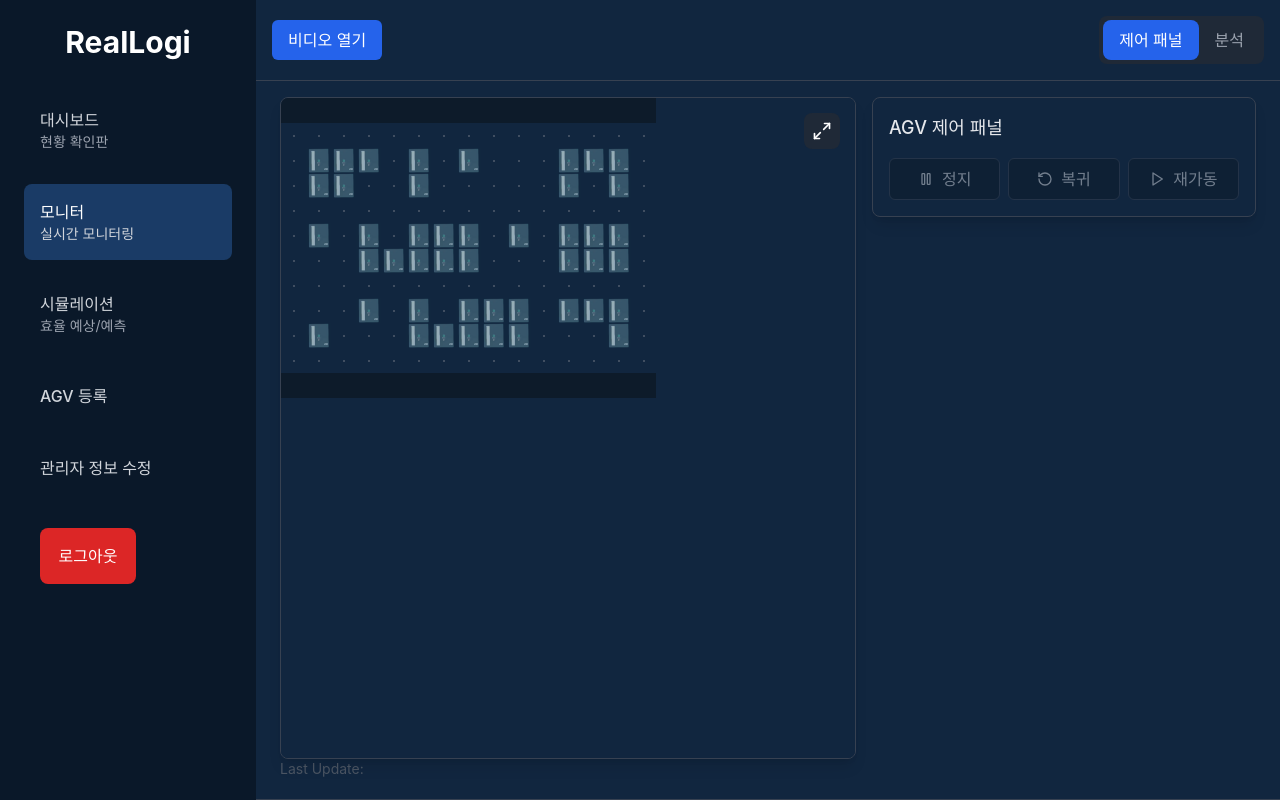
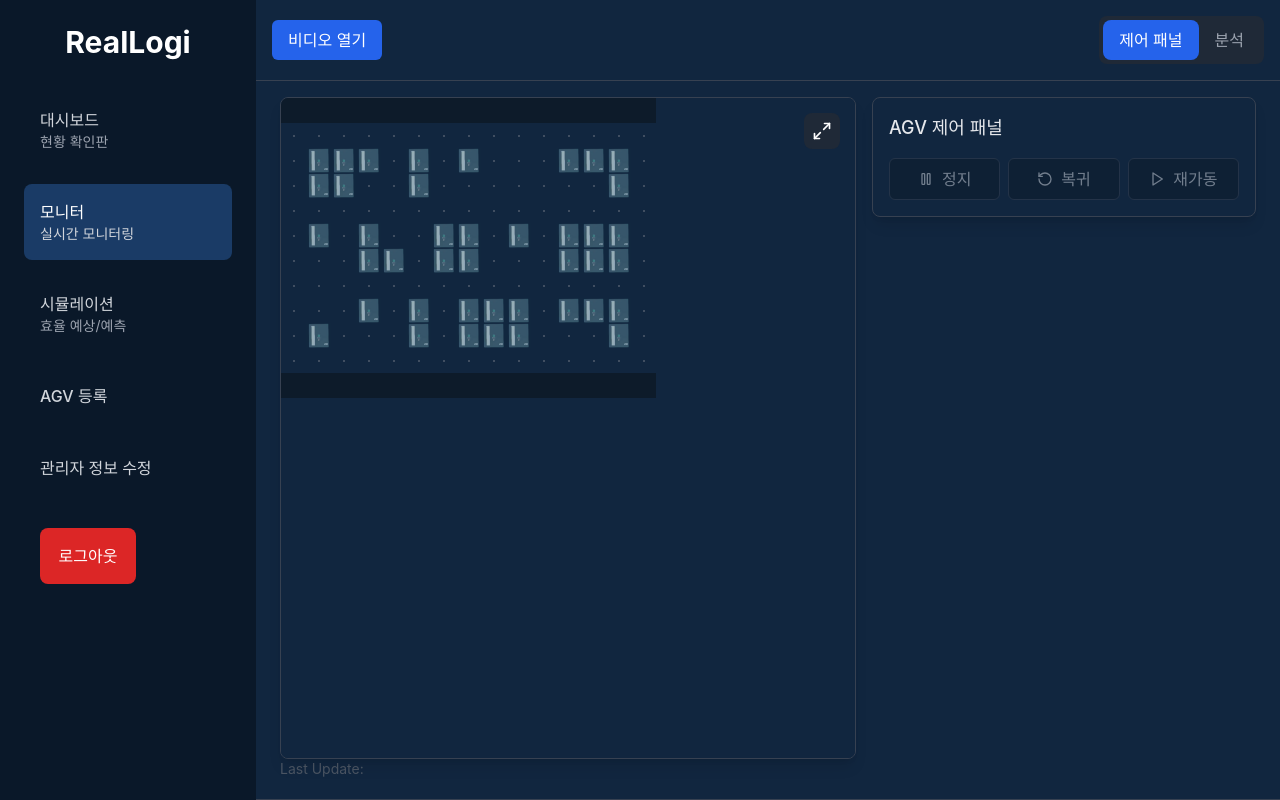
Before and after one commit to koohw/REALLOGI, a React (Create React App) app in the folder web/dt_front/: page /monitor in a window 1280 px wide. Built offline with nearby package versions, Linux system fonts and the light colour scheme; no server answers.

Commit message:
fix: map 정보 수정

```diff
--- a/web/dt_front/src/components/AGVMap.jsx
+++ b/web/dt_front/src/components/AGVMap.jsx
@@ -26,13 +26,13 @@ const AGVMap = ({ onStateChange, showControls }) => {
     [2, 2, 2, 2, 2, 2, 2, 2, 2, 2, 2, 2, 2, 2, 2],
     [0, 0, 0, 0, 0, 0, 0, 0, 0, 0, 0, 0, 0, 0, 0],
     [0, 1, 1, 1, 0, 1, 0, 1, 0, 0, 0, 1, 1, 1, 0],
-    [0, 1, 1, 0, 0, 1, 0, 0, 0, 0, 0, 1, 0, 1, 0],
+    [0, 1, 1, 0, 0, 1, 0, 0, 0, 0, 0, 0, 0, 1, 0],
     [0, 0, 0, 0, 0, 0, 0, 0, 0, 0, 0, 0, 0, 0, 0],
-    [0, 1, 0, 1, 0, 1, 1, 1, 0, 1, 0, 1, 1, 1, 0],
-    [0, 0, 0, 1, 1, 1, 1, 1, 0, 0, 0, 1, 1, 1, 0],
+    [0, 1, 0, 1, 0, 0, 1, 1, 0, 1, 0, 1, 1, 1, 0],
+    [0, 0, 0, 1, 1, 0, 1, 1, 0, 0, 0, 1, 1, 1, 0],
     [0, 0, 0, 0, 0, 0, 0, 0, 0, 0, 0, 0, 0, 0, 0],
     [0, 0, 0, 1, 0, 1, 0, 1, 1, 1, 0, 1, 1, 1, 0],
-    [0, 1, 0, 0, 0, 1, 1, 1, 1, 1, 0, 0, 0, 1, 0],
+    [0, 1, 0, 0, 0, 1, 0, 1, 1, 1, 0, 0, 0, 1, 0],
     [0, 0, 0, 0, 0, 0, 0, 0, 0, 0, 0, 0, 0, 0, 0],
     [2, 2, 2, 2, 2, 2, 2, 2, 2, 2, 2, 2, 2, 2, 2],
   ];
--- a/web/dt_front/src/pages/SimulationPage.jsx
+++ b/web/dt_front/src/pages/SimulationPage.jsx
@@ -7,13 +7,13 @@ function SimulationPage() {
     [2, 2, 2, 2, 2, 2, 2, 2, 2, 2, 2, 2, 2, 2, 2],
     [0, 0, 0, 0, 0, 0, 0, 0, 0, 0, 0, 0, 0, 0, 0],
     [0, 1, 1, 1, 0, 1, 0, 1, 0, 0, 0, 1, 1, 1, 0],
-    [0, 1, 1, 0, 0, 1, 0, 0, 0, 0, 0, 1, 0, 1, 0],
+    [0, 1, 1, 0, 0, 1, 0, 0, 0, 0, 0, 0, 0, 1, 0],
     [0, 0, 0, 0, 0, 0, 0, 0, 0, 0, 0, 0, 0, 0, 0],
-    [0, 1, 0, 1, 0, 1, 1, 1, 0, 1, 0, 1, 1, 1, 0],
-    [0, 0, 0, 1, 1, 1, 1, 1, 0, 0, 0, 1, 1, 1, 0],
+    [0, 1, 0, 1, 0, 0, 1, 1, 0, 1, 0, 1, 1, 1, 0],
+    [0, 0, 0, 1, 1, 0, 1, 1, 0, 0, 0, 1, 1, 1, 0],
     [0, 0, 0, 0, 0, 0, 0, 0, 0, 0, 0, 0, 0, 0, 0],
     [0, 0, 0, 1, 0, 1, 0, 1, 1, 1, 0, 1, 1, 1, 0],
-    [0, 1, 0, 0, 0, 1, 1, 1, 1, 1, 0, 0, 0, 1, 0],
+    [0, 1, 0, 0, 0, 1, 0, 1, 1, 1, 0, 0, 0, 1, 0],
     [0, 0, 0, 0, 0, 0, 0, 0, 0, 0, 0, 0, 0, 0, 0],
     [2, 2, 2, 2, 2, 2, 2, 2, 2, 2, 2, 2, 2, 2, 2],
   ];
```
